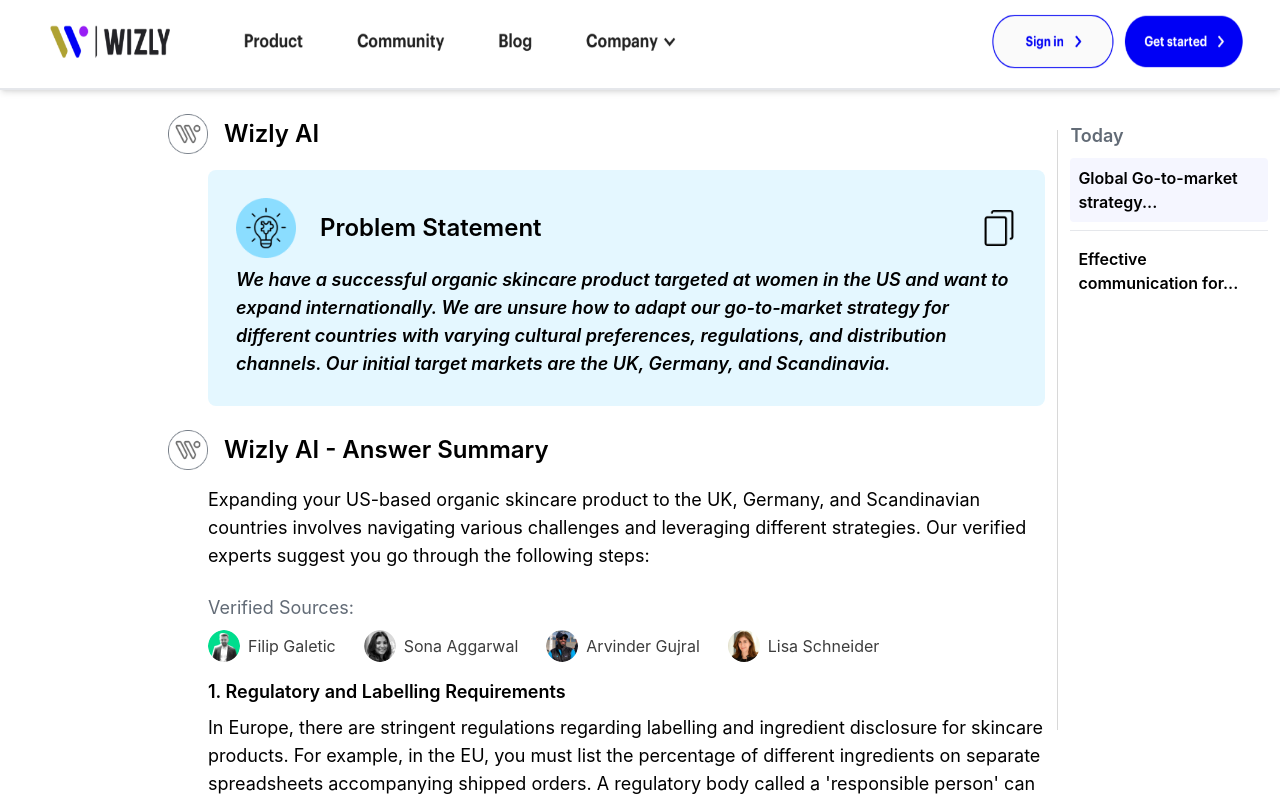
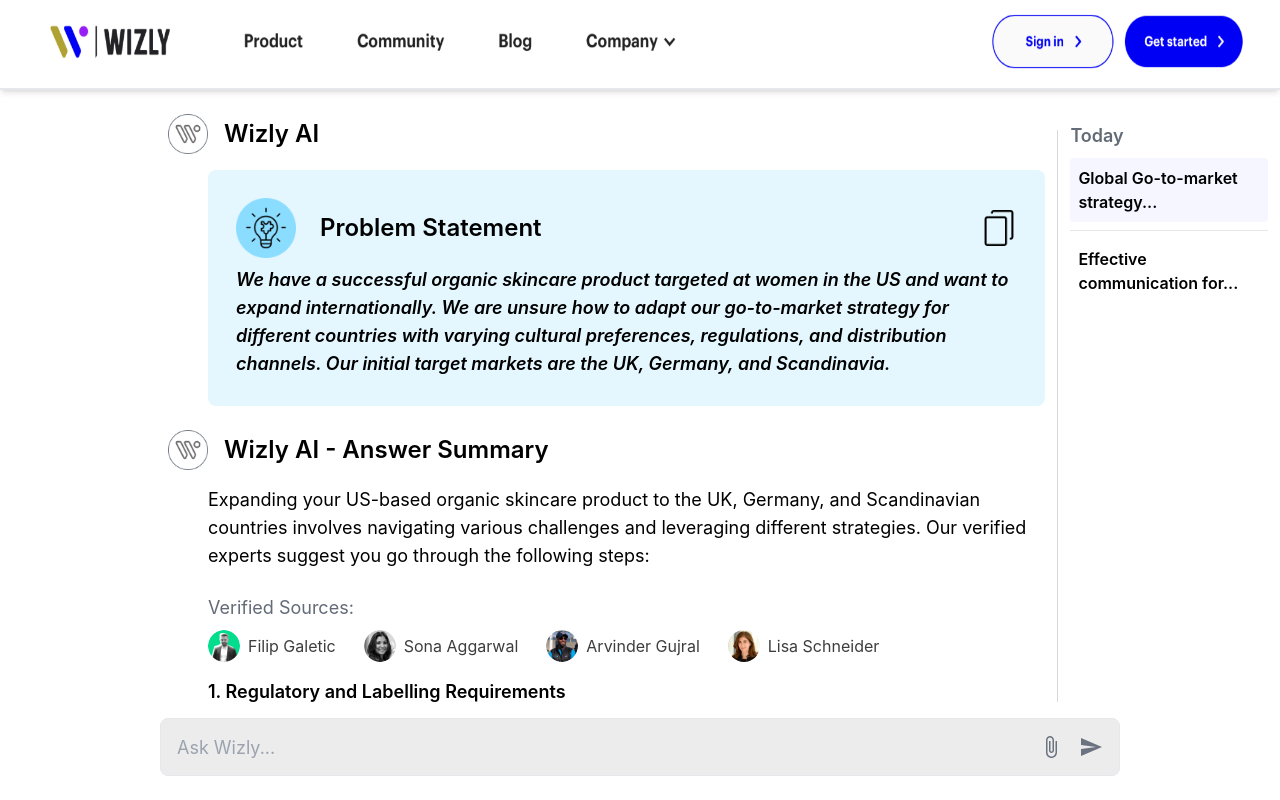
Before and after one commit to rviknt29/Wizly-Project-Ravi-Kant-Jha, a React (Create React App) app: page / in a window 1280 px wide. Shown: the top 800 px of the page. Built offline with nearby package versions, Linux system fonts and the light colour scheme.

Commit message:
Added Chatinput box

```diff
--- /dev/null
+++ b/src/components/ChatInput.js
@@ -0,0 +1,21 @@
+import React from "react";
+import SendIcon from "@mui/icons-material/Send";
+import AttachFileIcon from "@mui/icons-material/AttachFile";
+
+const ChatInput = () => {
+  return (
+    <div className="fixed bottom-0 left-0 bg-white w-full px-4 sm:px-20 md:px-40 py-4 sm:pb-6 shadow-md">
+      <div className="flex items-center bg-[#ECECEC] border rounded-lg py-2 px-3 sm:px-4">
+        <input
+          type="text"
+          placeholder="Ask Wizly..."
+          className="flex-grow bg-[#ECECEC] border-none outline-none h-10 text-sm sm:text-lg"
+        />
+        <AttachFileIcon className="text-gray-500 mr-1 sm:mr-2" />
+        <SendIcon className="text-gray-500 ml-1 sm:ml-2" />
+      </div>
+    </div>
+  );
+};
+
+export default ChatInput;
--- a/src/components/MainContent.js
+++ b/src/components/MainContent.js
@@ -3,6 +3,7 @@
 import RelatedQuestions from "./RelatedQuestions";
 import Recommendation from "./Recommendation";
 import ProblemStatement from "./ProblemStatement";
+import ChatInput from "./ChatInput";
 
 const MainContent = () => {
   return (
@@ -63,6 +64,11 @@
       <div>
         <RelatedQuestions />
       </div>
+
+      {/* Chat Input Section */}
+      <div>
+        <ChatInput />
+      </div>
     </div>
   );
 };
```
